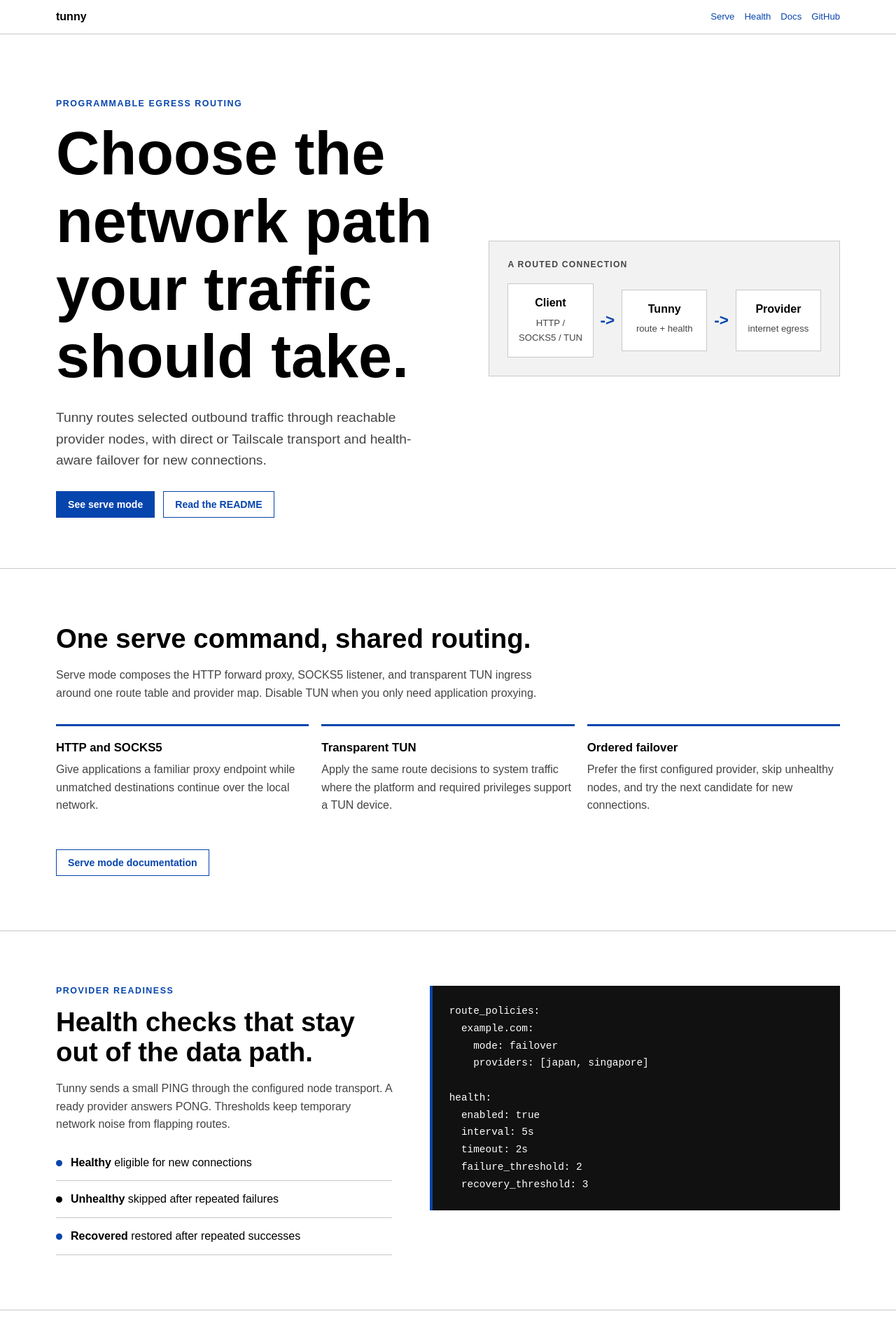
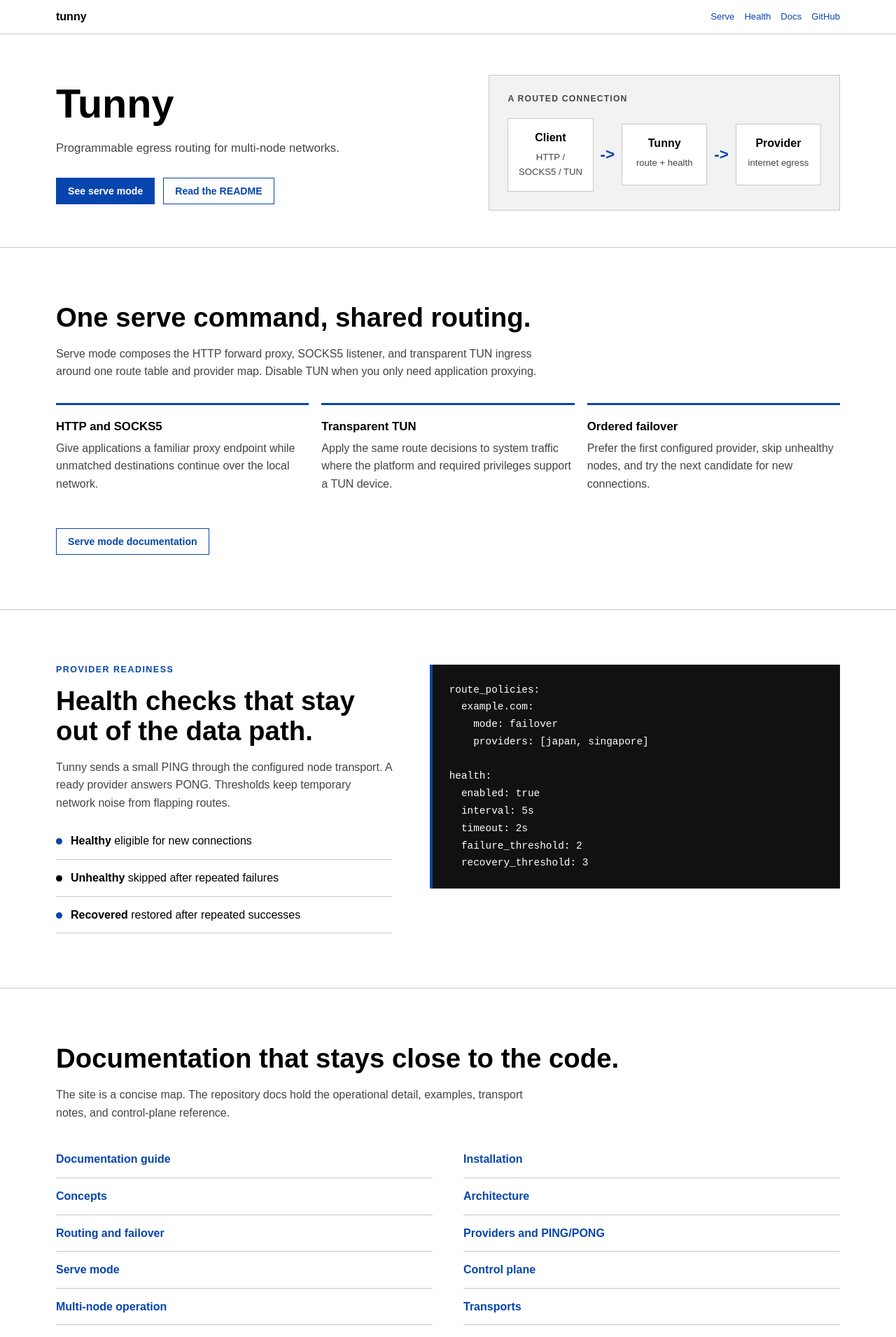
Before and after one commit to Aldiwildan77/tunny, a Jekyll site: the page docs/index.html, which Jekyll copies as it is, in a window 1280 px wide. Shown: the top 1911 px of the page at 70% size. Built offline with Jekyll 4.4.1, drawn with Linux system fonts in a browser that asks for light colours.

Commit message:
style: adjust padding and font sizes for improved layout and readability

```diff
--- a/docs/index.html
+++ b/docs/index.html
@@ -47,7 +47,7 @@
     nav { display: flex; gap: 14px; flex-wrap: wrap; }
     nav a { font: 400 .82rem/1 Arial, Helvetica, sans-serif; text-decoration: none; }
     .hero {
-      padding: 92px 0 72px;
+      padding: 58px 0 52px;
       border-bottom: 1px solid var(--line);
       background: var(--panel);
     }
@@ -60,10 +60,10 @@
       text-transform: uppercase;
     }
     h1, h2, h3 { font-family: Arial, Helvetica, sans-serif; line-height: 1.12; }
-    h1 { max-width: 680px; margin: 0; font-size: clamp(2.7rem, 7vw, 5.4rem); }
+    h1 { max-width: 680px; margin: 0; font-size: clamp(2.2rem, 5vw, 3.6rem); }
     h2 { margin: 0 0 18px; font-size: clamp(1.8rem, 3vw, 2.6rem); }
     h3 { margin: 0 0 8px; font-size: 1.05rem; }
-    .lede { max-width: 610px; margin: 24px 0 0; color: var(--muted); font-size: 1.2rem; }
+    .lede { max-width: 610px; margin: 18px 0 0; color: var(--muted); font-size: 1.05rem; }
     .actions { display: flex; gap: 12px; flex-wrap: wrap; margin-top: 28px; }
     .button {
       display: inline-block;
@@ -128,9 +128,8 @@
     <section class="hero">
       <div class="wrap hero-grid">
         <div>
-          <p class="eyebrow">Programmable egress routing</p>
-          <h1>Choose the network path your traffic should take.</h1>
-          <p class="lede">Tunny routes selected outbound traffic through reachable provider nodes, with direct or Tailscale transport and health-aware failover for new connections.</p>
+          <h1>Tunny</h1>
+          <p class="lede">Programmable egress routing for multi-node networks.</p>
           <div class="actions">
             <a class="button" href="#serve">See serve mode</a>
             <a class="button secondary" href="https://github.com/Aldiwildan77/tunny/blob/master/README.md">Read the README</a>
```
